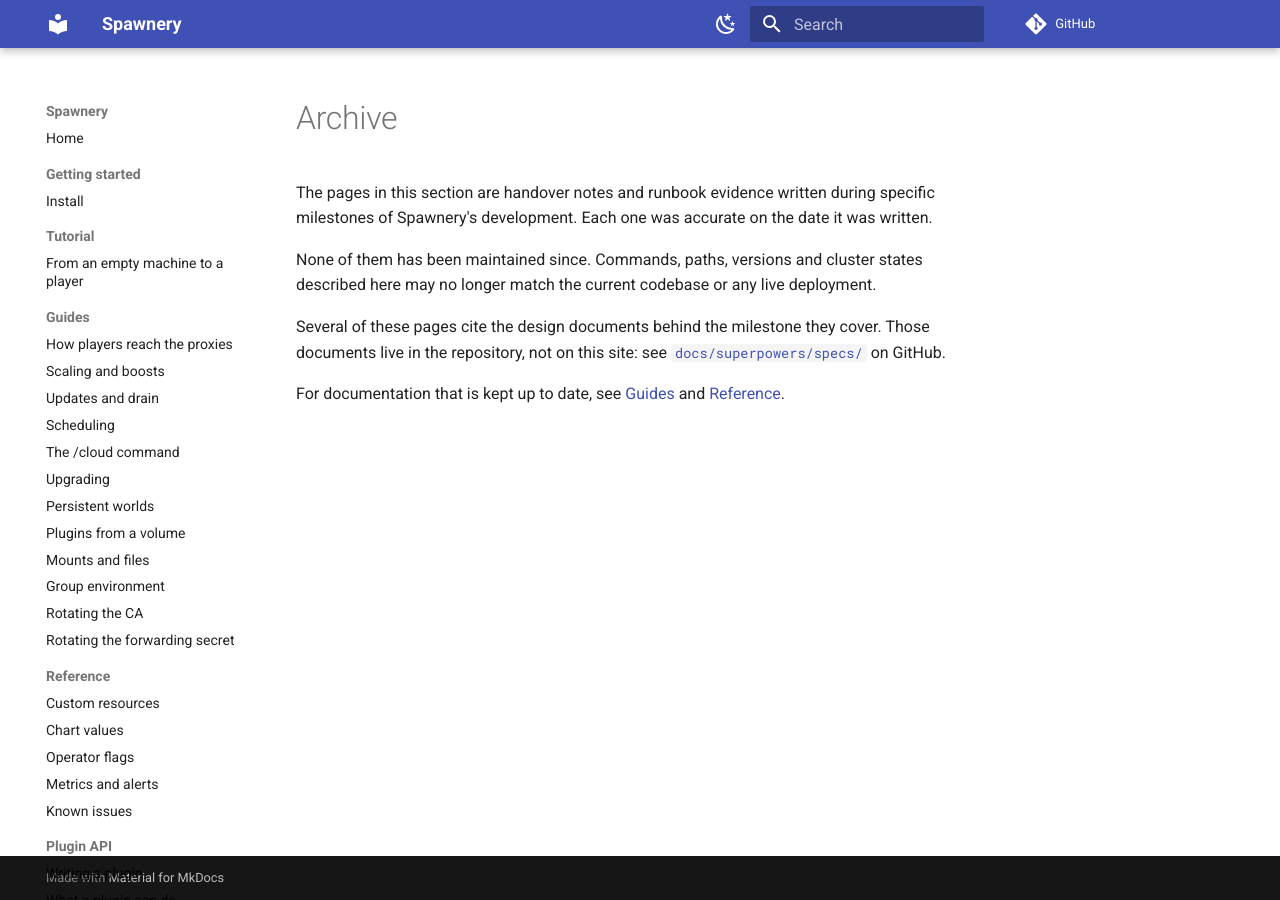
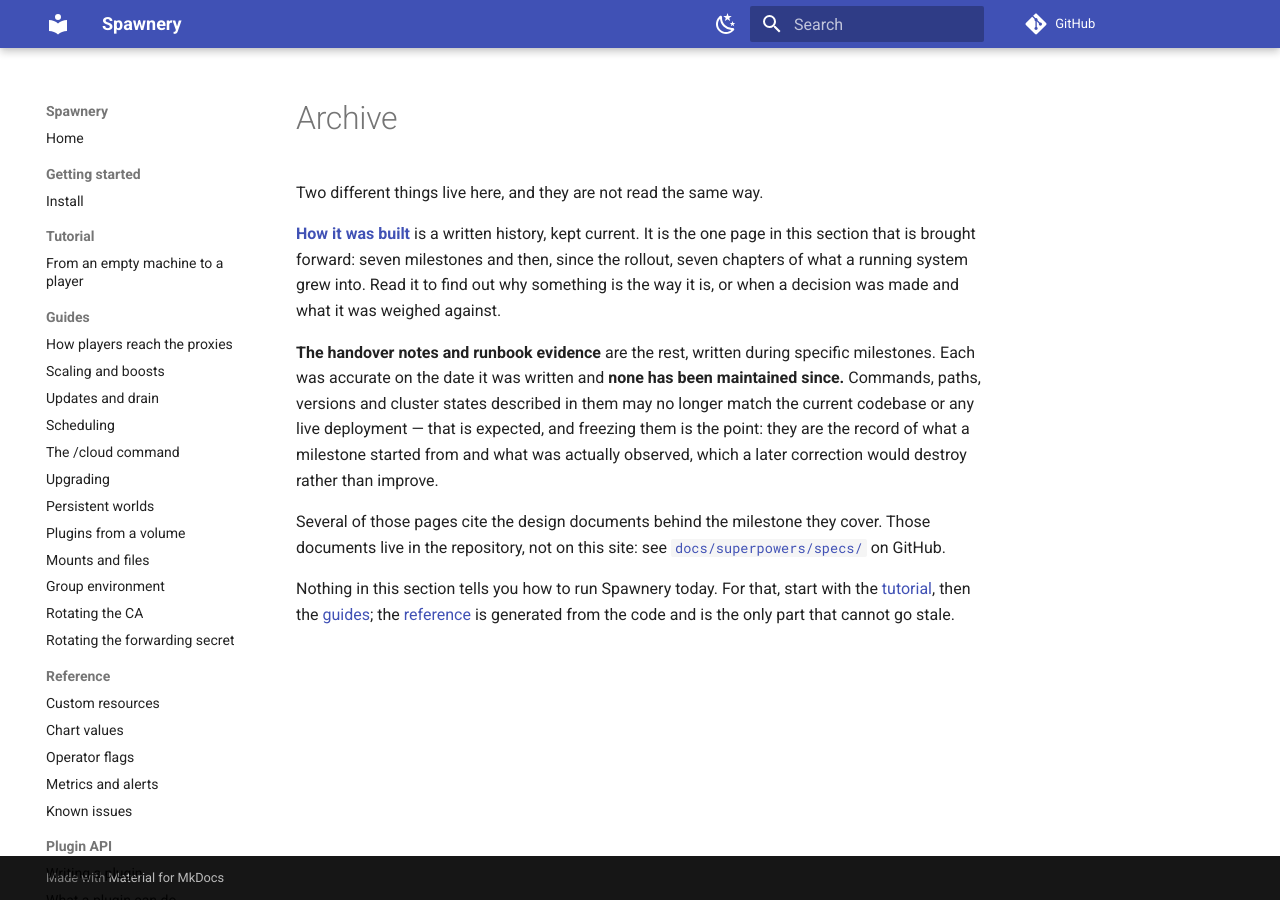
Before and after one commit to spawnery/spawnery, an MkDocs documentation site: the page built from docs/archive/index.md, in a window 1280 px wide. Built offline with MkDocs 1.6.1 and Material for MkDocs 9.7.7, drawn with Linux system fonts in a browser that asks for light colours; comment, search, counter and statistics services are not loaded.

Commit message:
docs(archive): the frame says which half is maintained
It told a reader that nothing in the section has been maintained,
which stopped being true of history.md the moment that page was
brought forward. A frame that is wrong about one of its two kinds of
page is worse than none: it invites a reader to discount the one thing
here that is current.

So it now separates them and says why the frozen half is frozen --
a runbook's value is that it records what was observed, which a later
correction destroys rather than improves.

Co-Authored-By: Claude Opus 5 (1M context) <noreply@anthropic.com>
Claude-Session: https://claude.ai/code/session_01RhLpABDQDo2jeWRbfNEdtT

```diff
--- a/docs/archive/index.md
+++ b/docs/archive/index.md
@@ -1,17 +1,28 @@
 # Archive
 
-The pages in this section are handover notes and runbook evidence written
-during specific milestones of Spawnery's development. Each one was accurate
-on the date it was written.
+Two different things live here, and they are not read the same way.
 
-None of them has been maintained since. Commands, paths, versions and cluster
-states described here may no longer match the current codebase or any live
-deployment.
+**[How it was built](history.md)** is a written history, kept current. It is
+the one page in this section that is brought forward: seven milestones and
+then, since the rollout, seven chapters of what a running system grew into.
+Read it to find out why something is the way it is, or when a decision was
+made and what it was weighed against.
 
-Several of these pages cite the design documents behind the milestone they
+**The handover notes and runbook evidence** are the rest, written during
+specific milestones. Each was accurate on the date it was written and **none
+has been maintained since.** Commands, paths, versions and cluster states
+described in them may no longer match the current codebase or any live
+deployment — that is expected, and freezing them is the point: they are the
+record of what a milestone started from and what was actually observed, which
+a later correction would destroy rather than improve.
+
+Several of those pages cite the design documents behind the milestone they
 cover. Those documents live in the repository, not on this site: see
 [`docs/superpowers/specs/`](https://github.com/spawnery/spawnery/tree/master/docs/superpowers/specs)
 on GitHub.
 
-For documentation that is kept up to date, see [Guides](../guides/upgrading.md)
-and [Reference](../reference/known-issues.md).
+Nothing in this section tells you how to run Spawnery today. For that, start
+with the [tutorial](../tutorial/index.md), then the
+[guides](../guides/expose-strategies.md); the
+[reference](../reference/crds.md) is generated from the code and is the only
+part that cannot go stale.
```
